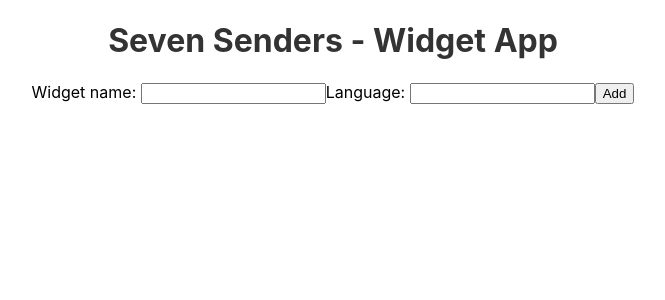
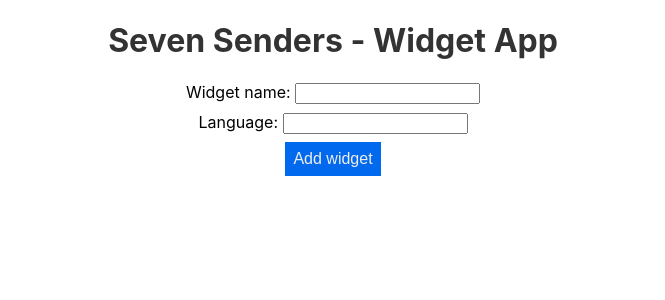
Before and after one commit to guidosantillan01/seven-senders-code-challenge, a React (Create React App) app: page /create-widget in a window 1280 px wide. Shown: the top 300 px of the page, without its empty margins (307-972 px from the left). Built offline with nearby package versions, Linux system fonts and the light colour scheme.

Commit message:
Add more styles

```diff
--- a/src/actions/index.js
+++ b/src/actions/index.js
@@ -2,7 +2,7 @@
 
 import { ADD_WIDGET, DELETE_WIDGET } from './types';
 
-export const addWidget = widget => ({
+export const addWidget = (widget = { name: '', language: '' }) => ({
   type: ADD_WIDGET,
   payload: {
     ...widget,
--- a/src/components/CreateWidget.js
+++ b/src/components/CreateWidget.js
@@ -2,6 +2,8 @@
 import { connect } from 'react-redux';
 
 import { addWidget } from '../actions';
+
+import style from './CreateWidget.module.scss';
 
 class CreateWidget extends Component {
   handleCreateWidget = e => {
@@ -17,14 +19,16 @@
   render() {
     return (
       <div>
-        <form onSubmit={this.handleCreateWidget}>
-          <label>
+        <form onSubmit={this.handleCreateWidget} className={style.container}>
+          <label className={style.item}>
             Widget name: <input name="name" />
           </label>
-          <label>
+          <label className={style.item}>
             Language: <input name="language" />
           </label>
-          <button type="submit">Add</button>
+          <button type="submit" className={style.addButton}>
+            Add widget
+          </button>
         </form>
       </div>
     );
--- /dev/null
+++ b/src/components/CreateWidget.module.scss
@@ -0,0 +1,33 @@
+.container {
+  display: flex;
+  flex-wrap: wrap;
+  justify-content: space-evenly;
+  align-items: center;
+  flex-direction: column;
+}
+
+.item {
+  margin-bottom: 0.5rem;
+}
+
+.addButton {
+  display: inline-block;
+  border: none;
+  padding: 0.5rem;
+  margin: 0;
+  text-decoration: none;
+  font-family: sans-serif;
+  font-size: 1rem;
+  cursor: pointer;
+  text-align: center;
+  transition: background 250ms ease-in-out, transform 150ms ease;
+  -webkit-appearance: none;
+  -moz-appearance: none;
+
+  background-color: #0069ed;
+  color: #eee;
+
+  &:hover {
+    background: #0053ba;
+  }
+}
```
